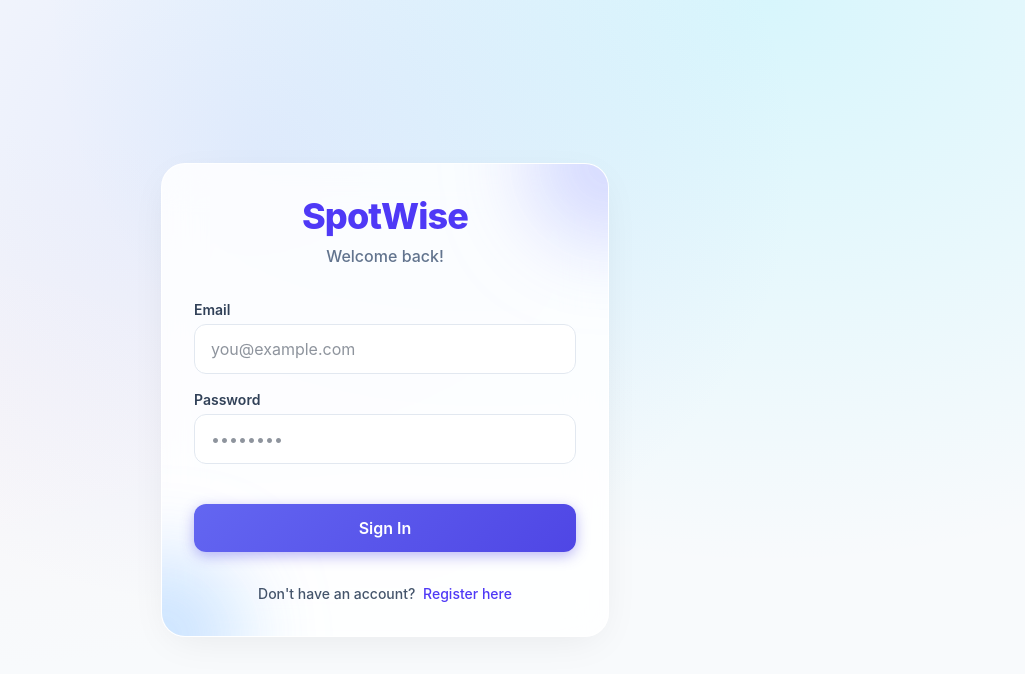
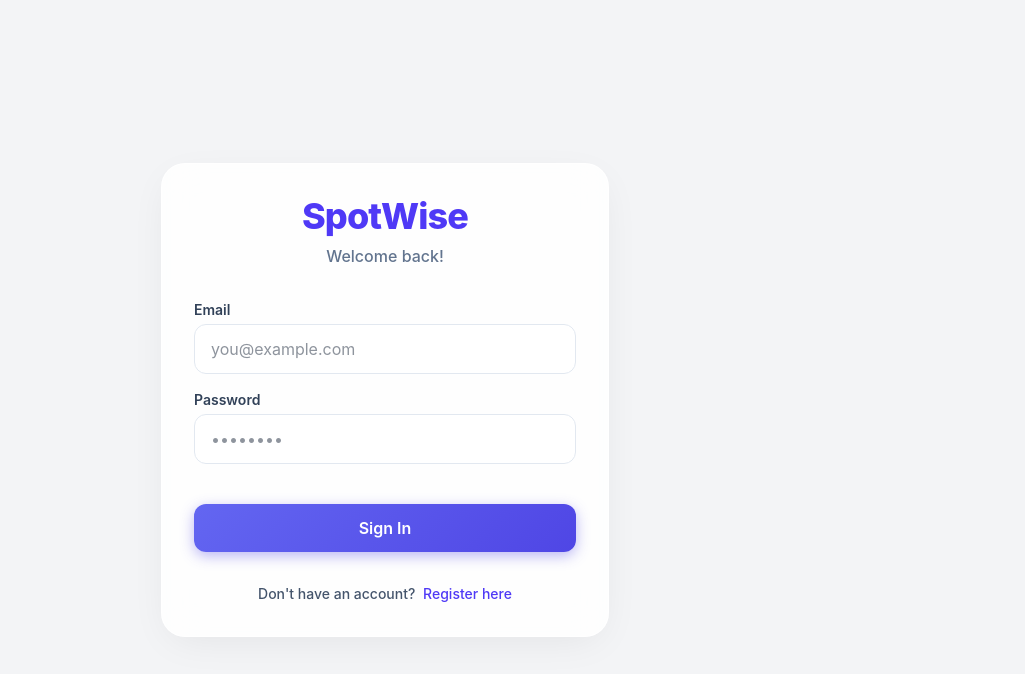
Before and after one commit to Akarsh2005/spot_wise, a React (Vite) app in the folder spotwise_frontend/: page /auth in a window 1280 px wide. Shown: the top 674 px of the page, without its empty margins (255-1280 px from the left). Built offline with nearby package versions, Linux system fonts and the light colour scheme.

Commit message:
ui changes 1

```diff
--- a/spotwise_frontend/src/index.css
+++ b/spotwise_frontend/src/index.css
@@ -91,12 +91,7 @@
 
 body {
   font-family: 'Inter', system-ui, -apple-system, sans-serif;
-  background-color: #f8fafc;
-  background-image:
-    radial-gradient(at 40% 20%, hsla(228,100%,74%,0.15) 0px, transparent 50%),
-    radial-gradient(at 80% 0%, hsla(189,100%,56%,0.15) 0px, transparent 50%),
-    radial-gradient(at 0% 50%, hsla(355,100%,93%,0.15) 0px, transparent 50%);
-  background-attachment: fixed;
+  background-color: #f3f4f6; /* Very light grey */
   color: #0f172a;
   min-height: 100vh;
   margin: 0;
--- a/spotwise_frontend/src/pages/AuthPage.jsx
+++ b/spotwise_frontend/src/pages/AuthPage.jsx
@@ -103,9 +103,7 @@
   return (
     <div className="min-h-screen flex items-center justify-center p-4">
       <div className="glass-card w-full max-w-md p-8 relative overflow-hidden">
-        {/* Decorative blobs */}
-        <div className="absolute -top-20 -right-20 w-40 h-40 bg-indigo-400 rounded-full mix-blend-multiply filter blur-2xl opacity-30"></div>
-        <div className="absolute -bottom-20 -left-20 w-40 h-40 bg-blue-400 rounded-full mix-blend-multiply filter blur-2xl opacity-30"></div>
+
 
         <div className="relative z-10">
           <div className="text-center mb-8">
--- a/spotwise_frontend/src/pages/MyBookingsPage.jsx
+++ b/spotwise_frontend/src/pages/MyBookingsPage.jsx
@@ -159,8 +159,10 @@
             My Bookings
           </span>
           <div className="flex items-center gap-3 pl-4 border-l border-slate-200">
-            <div className="w-8 h-8 rounded-full bg-indigo-100 text-indigo-600 flex items-center justify-center font-bold">
-              {user?.id?.[0]?.toUpperCase() || "S"}
+            <div className="w-8 h-8 rounded-full bg-slate-200 text-slate-600 flex items-center justify-center">
+              <svg xmlns="http://www.w3.org/2000/svg" className="h-5 w-5" viewBox="0 0 20 20" fill="currentColor">
+                <path fillRule="evenodd" d="M10 9a3 3 0 100-6 3 3 0 000 6zm-7 9a7 7 0 1114 0H3z" clipRule="evenodd" />
+              </svg>
             </div>
             <button onClick={() => { logout(); navigate("/auth"); }} className="text-sm font-semibold text-slate-500 hover:text-red-500 transition-colors">
               Logout
--- a/spotwise_frontend/src/pages/ProviderDashboard.jsx
+++ b/spotwise_frontend/src/pages/ProviderDashboard.jsx
@@ -195,8 +195,10 @@
             Profile & Settings
           </span>
           <div className="flex items-center gap-3 pl-4 border-l border-slate-200">
-            <div className="w-8 h-8 rounded-full bg-indigo-100 text-indigo-600 flex items-center justify-center font-bold">
-              {user?.id?.[0]?.toUpperCase() || "P"}
+            <div className="w-8 h-8 rounded-full bg-slate-200 text-slate-600 flex items-center justify-center">
+              <svg xmlns="http://www.w3.org/2000/svg" className="h-5 w-5" viewBox="0 0 20 20" fill="currentColor">
+                <path fillRule="evenodd" d="M10 9a3 3 0 100-6 3 3 0 000 6zm-7 9a7 7 0 1114 0H3z" clipRule="evenodd" />
+              </svg>
             </div>
             <button onClick={handleLogout} className="text-sm font-semibold text-slate-500 hover:text-red-500 transition-colors">
               Logout
--- a/spotwise_frontend/src/pages/ProviderProfilePage.jsx
+++ b/spotwise_frontend/src/pages/ProviderProfilePage.jsx
@@ -142,8 +142,10 @@
             Profile & Settings
           </span>
           <div className="flex items-center gap-3 pl-4 border-l border-slate-200">
-            <div className="w-8 h-8 rounded-full bg-indigo-100 text-indigo-600 flex items-center justify-center font-bold">
-              {profile?.name?.[0]?.toUpperCase() || "P"}
+            <div className="w-8 h-8 rounded-full bg-slate-200 text-slate-600 flex items-center justify-center">
+              <svg xmlns="http://www.w3.org/2000/svg" className="h-5 w-5" viewBox="0 0 20 20" fill="currentColor">
+                <path fillRule="evenodd" d="M10 9a3 3 0 100-6 3 3 0 000 6zm-7 9a7 7 0 1114 0H3z" clipRule="evenodd" />
+              </svg>
             </div>
             <button onClick={handleLogout} className="text-sm font-semibold text-slate-500 hover:text-red-500 transition-colors">
               Logout
--- a/spotwise_frontend/src/pages/SeekerHomePage.jsx
+++ b/spotwise_frontend/src/pages/SeekerHomePage.jsx
@@ -167,8 +167,10 @@
             My Bookings
           </span>
           <div className="flex items-center gap-3 pl-4 border-l border-slate-200">
-            <div className="w-8 h-8 rounded-full bg-indigo-100 text-indigo-600 flex items-center justify-center font-bold">
-              {user?.id?.[0]?.toUpperCase() || "S"}
+            <div className="w-8 h-8 rounded-full bg-slate-200 text-slate-600 flex items-center justify-center">
+              <svg xmlns="http://www.w3.org/2000/svg" className="h-5 w-5" viewBox="0 0 20 20" fill="currentColor">
+                <path fillRule="evenodd" d="M10 9a3 3 0 100-6 3 3 0 000 6zm-7 9a7 7 0 1114 0H3z" clipRule="evenodd" />
+              </svg>
             </div>
             <button onClick={handleLogout} className="text-sm font-semibold text-slate-500 hover:text-red-500 transition-colors">
               Logout
```
